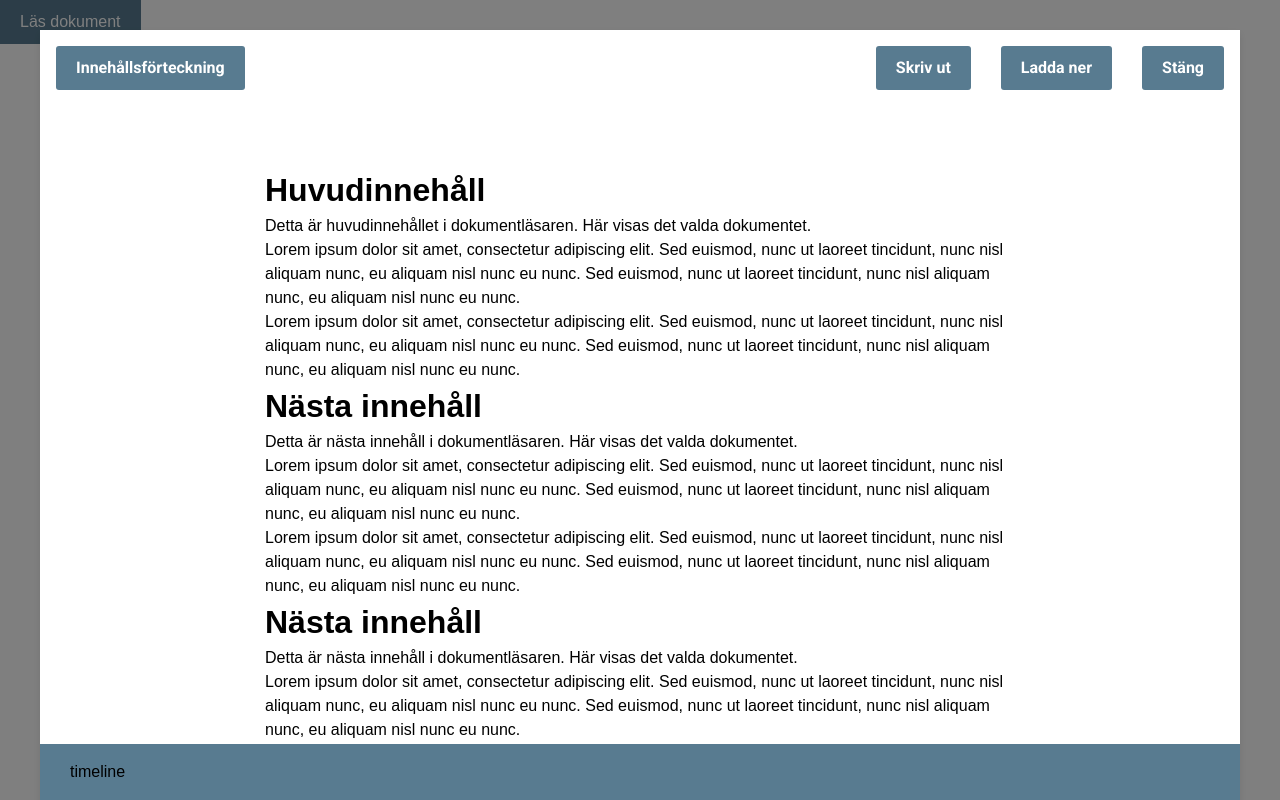
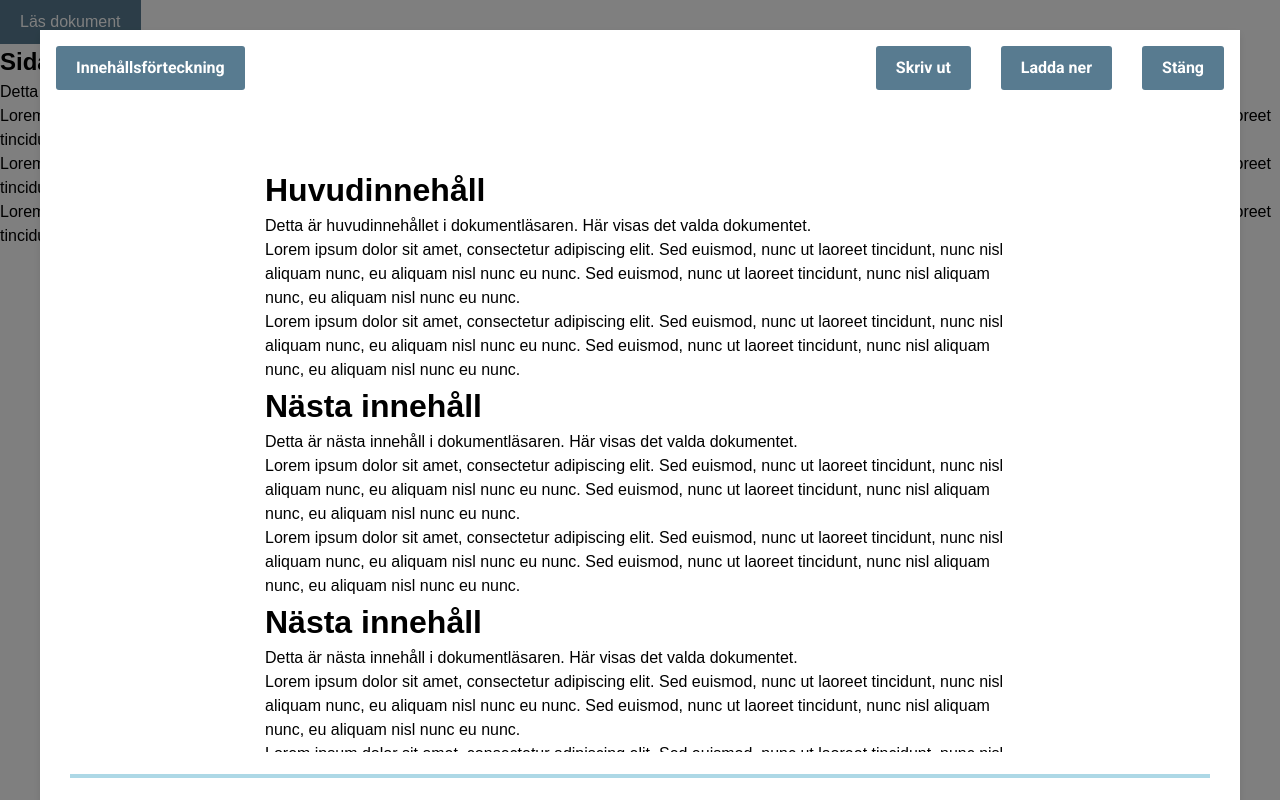
Before and after one commit to moa-haldorson/document-reader, a React (Vite) app: page / in a window 1280 px wide. Both pictures are taken after a click on the button "Läs dokument". Shown: the top 800 px of the page. Built offline with nearby package versions, Linux system fonts and the light colour scheme.

Commit message:
starting work on progress bar with anchor links

```diff
--- a/src/components/App/App.tsx
+++ b/src/components/App/App.tsx
@@ -1,4 +1,4 @@
-import { useEffect, useState } from "react";
+import { useCallback, useEffect, useState } from "react";
 import DocContent from "../DocContent/DocContent";
 import DocFooter from "../DocFooter/DocFooter";
 import DocHeader from "../DocHeader/DocHeader";
@@ -9,7 +9,30 @@ const App = () => {
   const [readerOpen, setReaderOpen] = useState(false);
   const [sideBarOpen, setSideBarOpen] = useState(false);
   const [isSticky, setIsSticky] = useState(false);
+  const [headings, setHeadings] = useState<Array<HTMLHeadingElement>>([]);
+  const [scrollProgress, setScrollProgress] = useState(0);
 
+  // Handle scroll event to set sticky header and scroll progress
+  const handleScroll = (e: React.UIEvent<HTMLElement>) => {
+    const container = e.currentTarget;
+
+    setIsSticky(container.scrollTop > 30); // Top margin of document-reader__container is 30px
+
+    const scrollTop = container.scrollTop;
+    const scrollHeight = container.scrollHeight - container.clientHeight;
+    const progress = (scrollTop / scrollHeight) * 100;
+    setScrollProgress(Math.min(progress, 100));
+  };
+
+  // Extract headings from the document content
+  const handleExtractHeadings = useCallback(
+    (headings: Array<HTMLHeadingElement>) => {
+      setHeadings(headings);
+    },
+    []
+  );
+
+  // Add or remove class to body when reader is open
   useEffect(() => {
     if (readerOpen) {
       document.body.classList.add("reader-open");
@@ -22,11 +45,6 @@ const App = () => {
     };
   }, [readerOpen]);
 
-  const handleScroll = (e: React.UIEvent<HTMLElement>) => {
-    const scrollTop = e.currentTarget.scrollTop;
-    setIsSticky(scrollTop > 30);
-  };
-
   return (
     <>
       <button
@@ -37,7 +55,30 @@ const App = () => {
       >
         Läs dokument
       </button>
-      <DocContent />
+      <h2>Sidan bakom dokumentet</h2>
+      <p>
+        Detta är sidan bakom dokumentläsaren. När du klickar på knappen "Läs
+        dokument" öppnas dokumentläsaren ovanpå denna sida.
+      </p>
+      <p>
+        Lorem ipsum dolor sit amet, consectetur adipiscing elit. Sed euismod,
+        nunc ut laoreet tincidunt, nunc nisl aliquam nunc, eu aliquam nisl nunc
+        eu nunc. Sed euismod, nunc ut laoreet tincidunt, nunc nisl aliquam nunc,
+        eu aliquam nisl nunc eu nunc.
+      </p>
+      <p>
+        Lorem ipsum dolor sit amet, consectetur adipiscing elit. Sed euismod,
+        nunc ut laoreet tincidunt, nunc nisl aliquam nunc, eu aliquam nisl nunc
+        eu nunc. Sed euismod, nunc ut laoreet tincidunt, nunc nisl aliquam nunc,
+        eu aliquam nisl nunc eu nunc.
+      </p>
+      <p>
+        Lorem ipsum dolor sit amet, consectetur adipiscing elit. Sed euismod,
+        nunc ut laoreet tincidunt, nunc nisl aliquam nunc, eu aliquam nisl nunc
+        eu nunc. Sed euismod, nunc ut laoreet tincidunt, nunc nisl aliquam nunc,
+        eu aliquam nisl nunc eu nunc.
+      </p>
+
       {readerOpen && (
         <div
           className="document-reader"
@@ -45,7 +86,7 @@ const App = () => {
           onScroll={handleScroll}
         >
           <div className="document-reader__container">
-            <DocSideBar sideBarOpen={sideBarOpen} isSticky={isSticky} />
+            <DocSideBar sideBarOpen={sideBarOpen} />
             <div
               className={`document-reader__container-group${
                 sideBarOpen ? " document-reader__container-group--expanded" : ""
@@ -58,8 +99,12 @@ const App = () => {
                 setReaderOpen={setReaderOpen}
                 isSticky={isSticky}
               />
-              <DocContent />
-              <DocFooter sideBarOpen={sideBarOpen} />
+              <DocContent extractHeadings={handleExtractHeadings} />
+              <DocFooter
+                sideBarOpen={sideBarOpen}
+                headings={headings}
+                scrollProgress={scrollProgress}
+              />
             </div>
           </div>
         </div>
--- a/src/components/DocContent/DocContent.scss
+++ b/src/components/DocContent/DocContent.scss
@@ -4,5 +4,9 @@
     margin: 0 auto;
     padding-top: 60px;
     padding-bottom: 90px;
+
+    h1 {
+      scroll-margin-top: 76px;
+    }
   }
 }
--- a/src/components/DocContent/DocContent.tsx
+++ b/src/components/DocContent/DocContent.tsx
@@ -1,10 +1,24 @@
-import React from "react";
+import React, { useEffect, useRef } from "react";
 import "./DocContent.scss";
 
-const DocContent = () => {
+interface DocContentProps {
+  extractHeadings?: (headings: Array<HTMLHeadingElement>) => void;
+}
+
+const DocContent: React.FC<DocContentProps> = ({ extractHeadings }) => {
+  const mainContentRef = useRef<HTMLElement>(null);
+
+  useEffect(() => {
+    if (!mainContentRef.current || !extractHeadings) {
+      return;
+    }
+    const headings = Array.from(mainContentRef.current.querySelectorAll("h1"));
+    extractHeadings(headings);
+  }, [extractHeadings]);
+
   return (
-    <main className="document-reader__main">
-      <h1>Huvudinnehåll</h1>
+    <main className="document-reader__main" ref={mainContentRef}>
+      <h1 id="heading-1">Huvudinnehåll</h1>
       <p>
         Detta är huvudinnehållet i dokumentläsaren. Här visas det valda
         dokumentet.
@@ -21,7 +35,7 @@ const DocContent = () => {
         eu nunc. Sed euismod, nunc ut laoreet tincidunt, nunc nisl aliquam nunc,
         eu aliquam nisl nunc eu nunc.
       </p>
-      <h1>Nästa innehåll</h1>
+      <h1 id="heading-2">Nästa innehåll</h1>
       <p>
         Detta är nästa innehåll i dokumentläsaren. Här visas det valda
         dokumentet.
@@ -38,7 +52,7 @@ const DocContent = () => {
         eu nunc. Sed euismod, nunc ut laoreet tincidunt, nunc nisl aliquam nunc,
         eu aliquam nisl nunc eu nunc.
       </p>
-      <h1>Nästa innehåll</h1>
+      <h1 id="heading-3">Nästa innehåll</h1>
       <p>
         Detta är nästa innehåll i dokumentläsaren. Här visas det valda
         dokumentet.
@@ -55,7 +69,7 @@ const DocContent = () => {
         eu nunc. Sed euismod, nunc ut laoreet tincidunt, nunc nisl aliquam nunc,
         eu aliquam nisl nunc eu nunc.
       </p>
-      <h1>Nästa innehåll</h1>
+      <h1 id="heading-4">Nästa innehåll</h1>
       <p>
         Detta är nästa innehåll i dokumentläsaren. Här visas det valda
         dokumentet.
@@ -72,7 +86,7 @@ const DocContent = () => {
         eu nunc. Sed euismod, nunc ut laoreet tincidunt, nunc nisl aliquam nunc,
         eu aliquam nisl nunc eu nunc.
       </p>
-      <h1>Nästa innehåll</h1>
+      <h1 id="heading-5">Nästa innehåll</h1>
       <p>
         Detta är nästa innehåll i dokumentläsaren. Här visas det valda
         dokumentet.
@@ -89,7 +103,7 @@ const DocContent = () => {
         eu nunc. Sed euismod, nunc ut laoreet tincidunt, nunc nisl aliquam nunc,
         eu aliquam nisl nunc eu nunc.
       </p>
-      <h1>Nästa innehåll</h1>
+      <h1 id="heading-6">Nästa innehåll</h1>
       <p>
         Detta är nästa innehåll i dokumentläsaren. Här visas det valda
         dokumentet.
@@ -106,7 +120,7 @@ const DocContent = () => {
         eu nunc. Sed euismod, nunc ut laoreet tincidunt, nunc nisl aliquam nunc,
         eu aliquam nisl nunc eu nunc.
       </p>
-      <h1>Nästa innehåll</h1>
+      <h1 id="heading-7">Nästa innehåll</h1>
       <p>
         Detta är nästa innehåll i dokumentläsaren. Här visas det valda
         dokumentet.
@@ -123,7 +137,7 @@ const DocContent = () => {
         eu nunc. Sed euismod, nunc ut laoreet tincidunt, nunc nisl aliquam nunc,
         eu aliquam nisl nunc eu nunc.
       </p>
-      <h1>Nästa innehåll</h1>
+      <h1 id="heading-8">Nästa innehåll</h1>
       <p>
         Detta är nästa innehåll i dokumentläsaren. Här visas det valda
         dokumentet.
--- a/src/components/DocFooter/DocFooter.scss
+++ b/src/components/DocFooter/DocFooter.scss
@@ -14,12 +14,33 @@
     }
   }
 
-  &__timeline {
+  &__footer-content {
     padding: 1rem 30px;
-    background-color: a.$isfBlue;
+    background-color: a.$white;
 
     &--expanded {
       margin-left: 300px;
     }
   }
+
+  &__timeline {
+    background-color: lightblue;
+    width: 100%;
+    height: 4px;
+    position: relative;
+    margin-block: 6px;
+  }
+
+  &__timeline-progress {
+    height: 4px;
+    background-color: darkblue;
+    border-radius: 3px;
+  }
+
+  &__timeline-item {
+    width: 12px;
+    height: 12px;
+    border-radius: 100%;
+    background-color: a.$isfBlue;
+  }
 }
--- a/src/components/DocFooter/DocFooter.tsx
+++ b/src/components/DocFooter/DocFooter.tsx
@@ -2,17 +2,46 @@ import "./DocFooter.scss";
 
 interface DocFooterProps {
   sideBarOpen: boolean;
+  headings: Array<HTMLHeadingElement>;
+  scrollProgress: number;
 }
 
-const DocFooter: React.FC<DocFooterProps> = ({ sideBarOpen }) => {
+const DocFooter: React.FC<DocFooterProps> = ({
+  sideBarOpen,
+  headings,
+  scrollProgress,
+}) => {
+  const handleClick = (e: React.MouseEvent<HTMLAnchorElement>, id: string) => {
+    e.preventDefault();
+    const element = document.getElementById(id);
+    if (element) {
+      element.scrollIntoView({ behavior: "smooth" });
+    }
+  };
   return (
     <footer className="document-reader__footer">
       <div
-        className={`document-reader__timeline ${
-          sideBarOpen ? "document-reader__timeline--expanded" : ""
+        className={`document-reader__footer-content ${
+          sideBarOpen ? "document-reader__footer-content--expanded" : ""
         }`}
       >
-        timeline
+        <div className="document-reader__timeline">
+          <nav
+            className="document-reader__timeline-progress"
+            style={{ width: `${scrollProgress}%` }}
+          >
+            {headings.map((heading) => (
+              <a
+                key={heading.id}
+                href={`#${heading.id}`}
+                className="document-reader__timeline-item"
+                onClick={(e) => handleClick(e, heading.id)}
+              >
+                <span className="visually-hidden">{heading.textContent}</span>
+              </a>
+            ))}
+          </nav>
+        </div>
       </div>
     </footer>
   );
--- a/src/components/DocSideBar/DocSideBar.tsx
+++ b/src/components/DocSideBar/DocSideBar.tsx
@@ -3,17 +3,15 @@ import "./DocSideBar.scss";
 
 interface DocSideBarProps {
   sideBarOpen: boolean;
-  isSticky?: boolean;
 }
 
-const DocSideBar: React.FC<DocSideBarProps> = ({ sideBarOpen, isSticky }) => {
+const DocSideBar: React.FC<DocSideBarProps> = ({ sideBarOpen }) => {
   return (
     <aside
       id="document-reader__sidebar"
       className={`document-reader__sidebar${
         sideBarOpen ? " document-reader__sidebar--expanded" : ""
-      }${isSticky ? " document-reader__sidebar--sticky" : ""}
-      `}
+      }`}
     >
       <nav
         className="document-reader__sidebar-nav"
--- a/src/styles/_globals.scss
+++ b/src/styles/_globals.scss
@@ -7,3 +7,14 @@ body {
 body.reader-open {
   overflow: hidden;
 }
+
+.visually-hidden {
+  position: absolute;
+  width: 1px;
+  height: 1px;
+  padding: 0;
+  margin: -1px;
+  overflow: hidden;
+  clip: rect(0, 0, 0, 0);
+  border: 0;
+}
```
